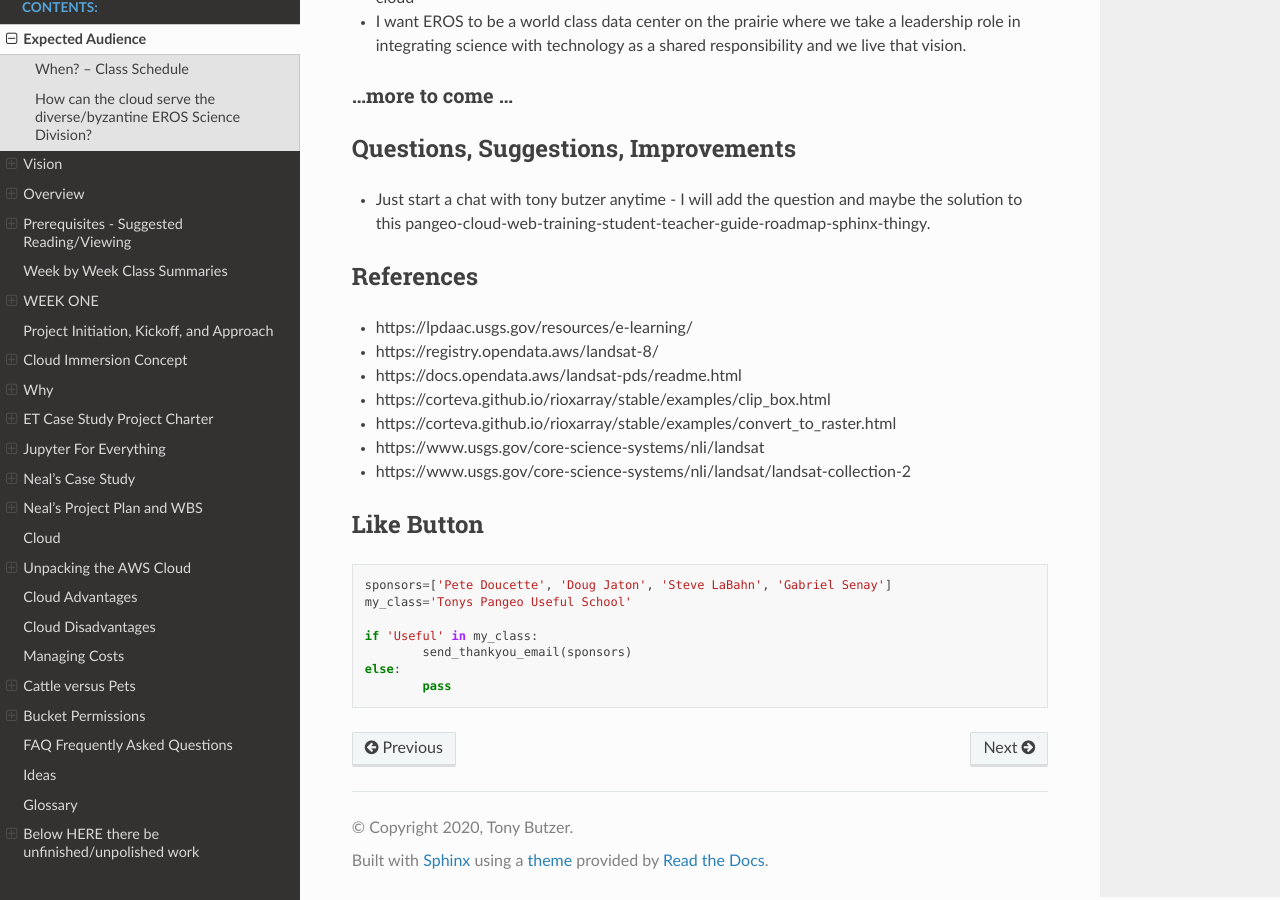
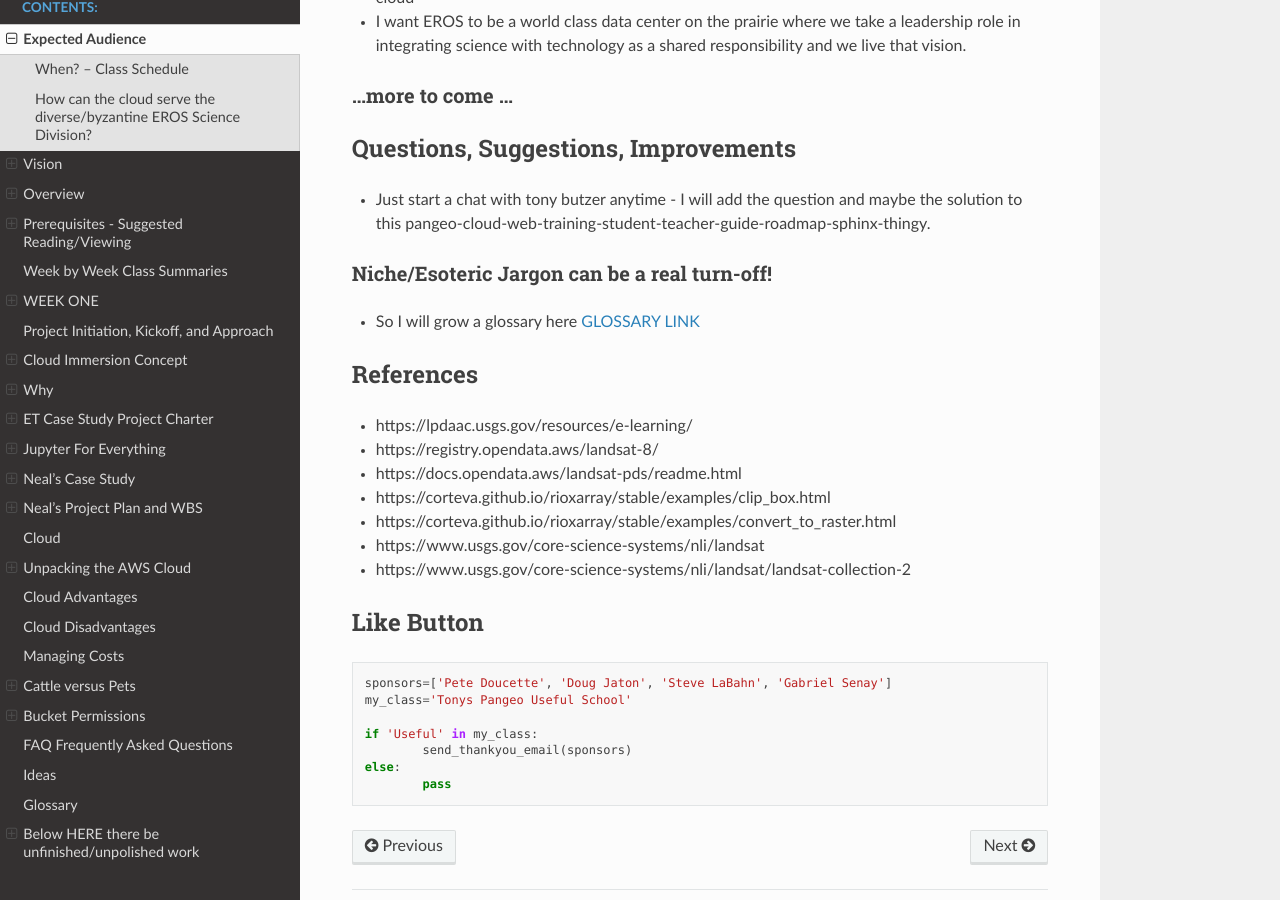
Before and after one commit to tonybutzer/harmony, a Sphinx documentation site: the page built from documentation/source/00define_ET.md, in a window 1280 px wide and 900 px high, scrolled down 8202 px. Built offline with Sphinx 7.4.7 and the Read the Docs theme 2.0.0, drawn with Linux system fonts in a browser that asks for light colours; pages that are not in the unit, such as notebooks, are missing from menus.

Commit message:
automatic git update from Makefile

```diff
--- a/documentation/source/00define_ET.md
+++ b/documentation/source/00define_ET.md
@@ -297,6 +297,9 @@ So, there are several aspects that I'm interested in.
 ## Questions, Suggestions, Improvements
 - Just start a chat with tony butzer anytime - I will add the question and maybe the solution to this pangeo-cloud-web-training-student-teacher-guide-roadmap-sphinx-thingy.
 
+### Niche/Esoteric Jargon can be a real turn-off!
+- So I will grow a glossary here [GLOSSARY LINK](http://10.12.69.216/13glossary.html?highlight=glossary)
+
 ## References
 
 - https://lpdaac.usgs.gov/resources/e-learning/
```
